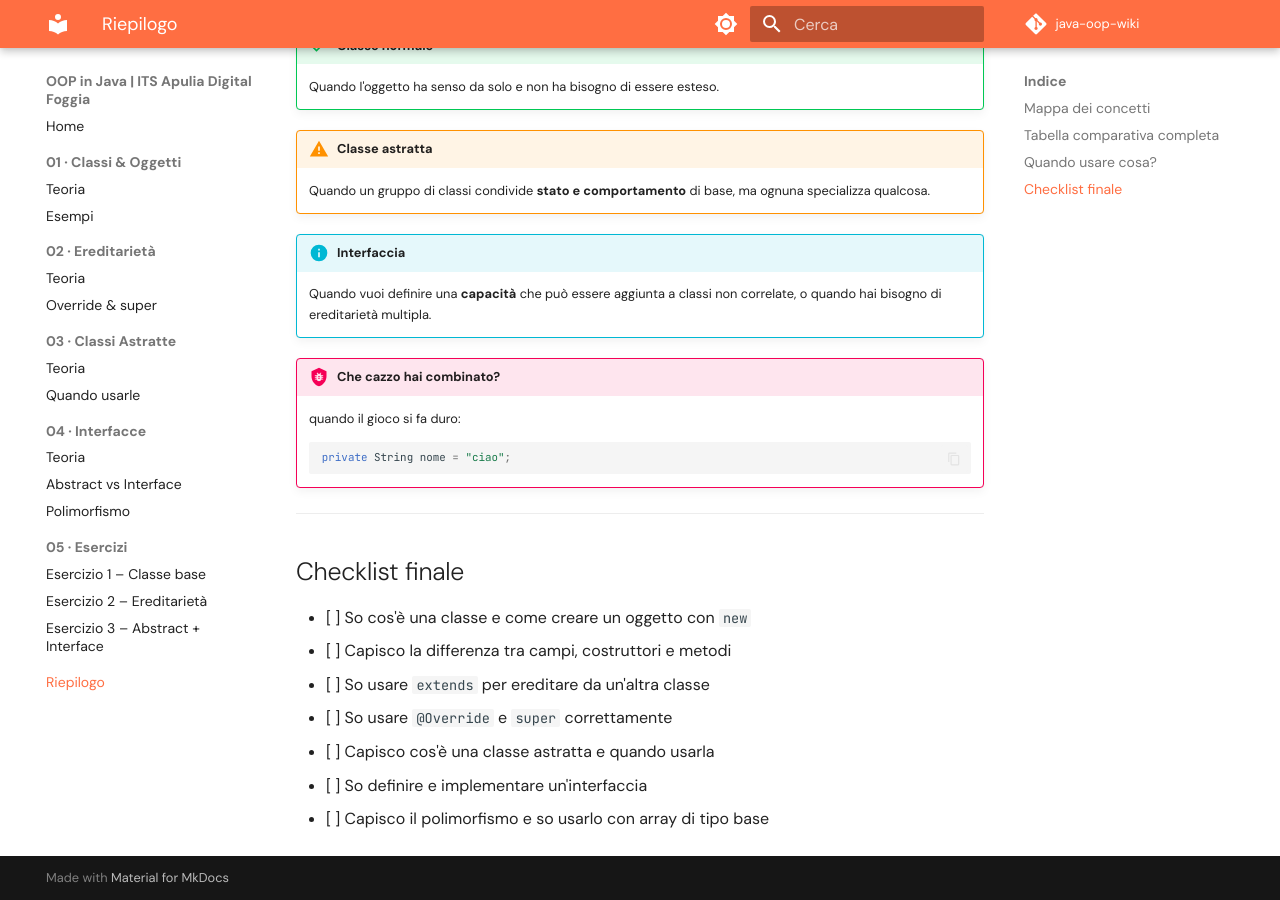
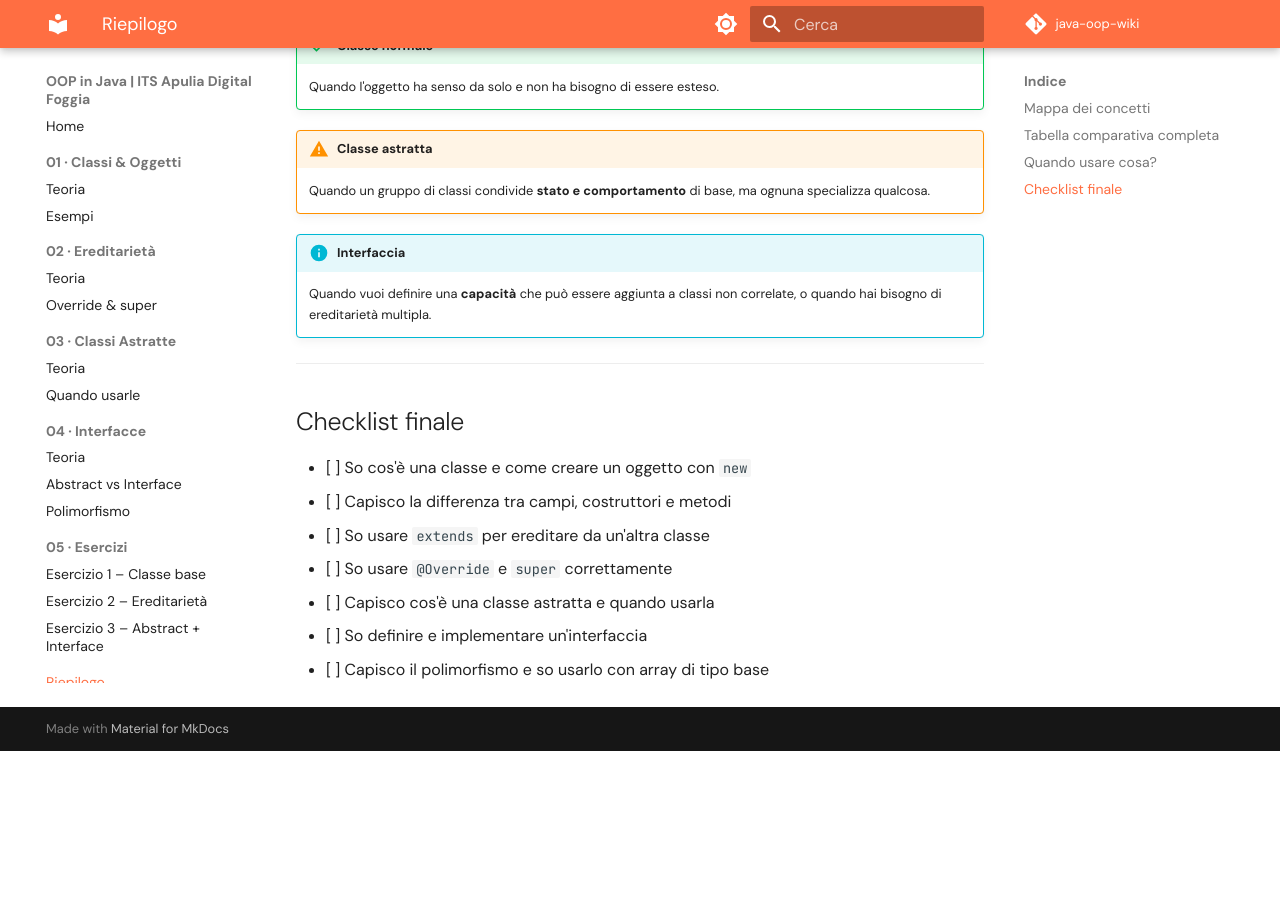
Before and after one commit to urbantwo/java-oop-wiki-2, an MkDocs documentation site: the page built from docs/riepilogo.md, in a window 1280 px wide and 900 px high, scrolled down 1300 px. Built offline with MkDocs 1.6.1 and Material for MkDocs 9.7.7, drawn with Linux system fonts in a browser that asks for light colours; comment, search, counter and statistics services are not loaded; after the commit the page ends 2051 px from its top, so only the background shows below that.

````diff
--- a/docs/riepilogo.md
+++ b/docs/riepilogo.md
@@ -57,13 +57,6 @@
     Quando vuoi definire una **capacità** che può essere aggiunta a classi non correlate, o quando hai bisogno di ereditarietà multipla.
 
 
-!!! bug "Che cazzo hai combinato?"
-    quando il gioco si fa duro:
-
-    ```java
-    private String nome = "ciao";
-    ```
-
 ---
 
 ## Checklist finale
````
